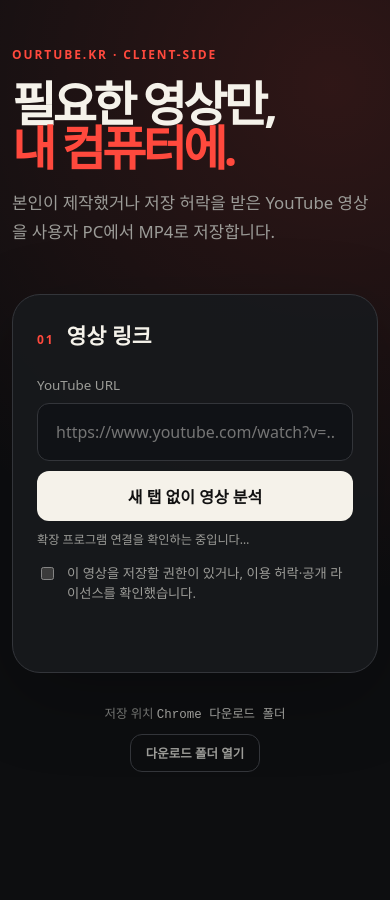
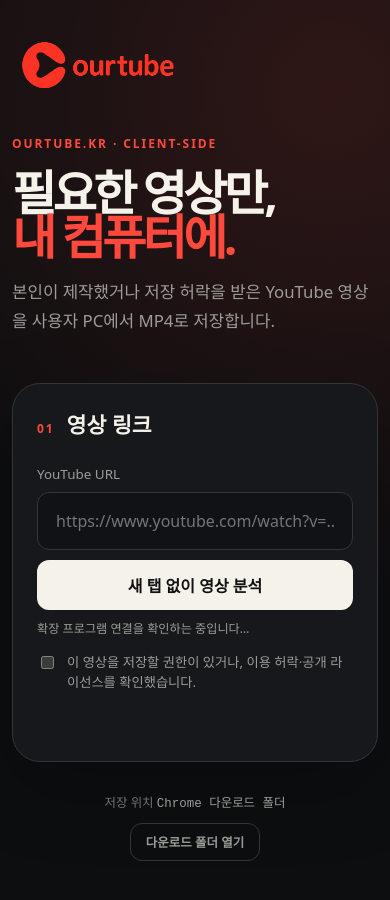
Before and after one commit to hwangseungbo/ourtube, a browser extension: page public/index.html in a window 390 px wide. Before the commit the page ends 844 px from the top, so only its background shows below. Drawn offline with Linux system fonts and the light colour scheme.

Commit message:
Add OurTube branding assets

```diff
--- a/public/index.html
+++ b/public/index.html
@@ -3,6 +3,10 @@
   <head>
     <meta charset="UTF-8" />
     <meta name="viewport" content="width=device-width, initial-scale=1.0" />
+    <link rel="icon" href="/favicon.ico" sizes="any" />
+    <link rel="icon" type="image/png" sizes="32x32" href="/icons/favicon-32.png" />
+    <link rel="icon" type="image/png" sizes="512x512" href="/icons/favicon-512.png" />
+    <link rel="apple-touch-icon" sizes="180x180" href="/icons/apple-touch-icon.png" />
     <meta name="description" content="권한이 있는 YouTube 영상을 사용자 PC에서 분석하고 MP4로 저장하는 도구" />
     <title>위튜브 · 내 PC에서 영상 저장</title>
     <link rel="stylesheet" href="/styles.css" />
@@ -11,6 +15,9 @@
   <body>
     <main class="shell">
       <header class="hero">
+        <a class="site-logo" href="/" aria-label="OurTube 홈">
+          <img src="/icons/logo.png" alt="OurTube" width="1254" height="1254" />
+        </a>
         <span class="eyebrow">OURTUBE.KR · CLIENT-SIDE</span>
         <h1>필요한 영상만,<br /><em>내 컴퓨터에.</em></h1>
         <p>본인이 제작했거나 저장 허락을 받은 YouTube 영상을 사용자 PC에서 MP4로 저장합니다.</p>
--- a/public/styles.css
+++ b/public/styles.css
@@ -38,6 +38,30 @@ select {
 
 .hero {
   margin-bottom: 48px;
+}
+
+.site-logo {
+  display: block;
+  position: relative;
+  width: clamp(170px, 24vw, 230px);
+  aspect-ratio: 3.1 / 1;
+  margin-bottom: 44px;
+  overflow: hidden;
+  border-radius: 6px;
+}
+
+.site-logo img {
+  position: absolute;
+  top: 0;
+  left: 0;
+  width: 100%;
+  height: auto;
+  transform: translateY(-34.6%);
+}
+
+.site-logo:focus-visible {
+  outline: 2px solid var(--red);
+  outline-offset: 6px;
 }
 
 .eyebrow,
@@ -383,6 +407,9 @@ code {
     width: min(100% - 24px, 960px);
     padding-top: 42px;
   }
+  .site-logo {
+    margin-bottom: 34px;
+  }
   .url-row {
     grid-template-columns: 1fr;
   }
--- a/server.mjs
+++ b/server.mjs
@@ -455,6 +455,11 @@ const staticFiles = new Map([
   ["/", ["index.html", "text/html; charset=utf-8"]],
   ["/app.js", ["app.js", "text/javascript; charset=utf-8"]],
   ["/styles.css", ["styles.css", "text/css; charset=utf-8"]],
+  ["/favicon.ico", ["favicon.ico", "image/x-icon"]],
+  ["/icons/favicon-32.png", ["icons/favicon-32.png", "image/png"]],
+  ["/icons/favicon-512.png", ["icons/favicon-512.png", "image/png"]],
+  ["/icons/apple-touch-icon.png", ["icons/apple-touch-icon.png", "image/png"]],
+  ["/icons/logo.png", ["icons/logo.png", "image/png"]],
   ["/botguard-runtime.html", ["botguard-runtime.html", "text/html; charset=utf-8"]],
   ["/botguard-runtime.js", ["botguard-runtime.js", "text/javascript; charset=utf-8"]],
 ]);
```
Also changed, not shown: public/favicon.ico (added), public/icons/apple-touch-icon.png (added), public/icons/favicon-32.png (added), public/icons/favicon-512.png (added), public/icons/logo.png (added).
